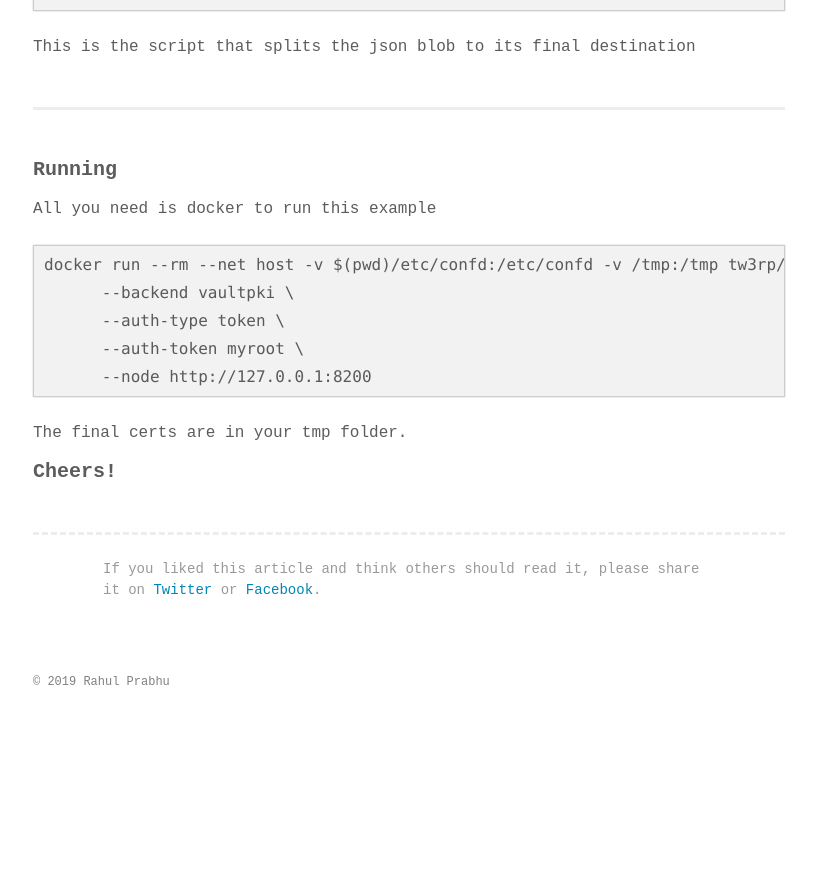
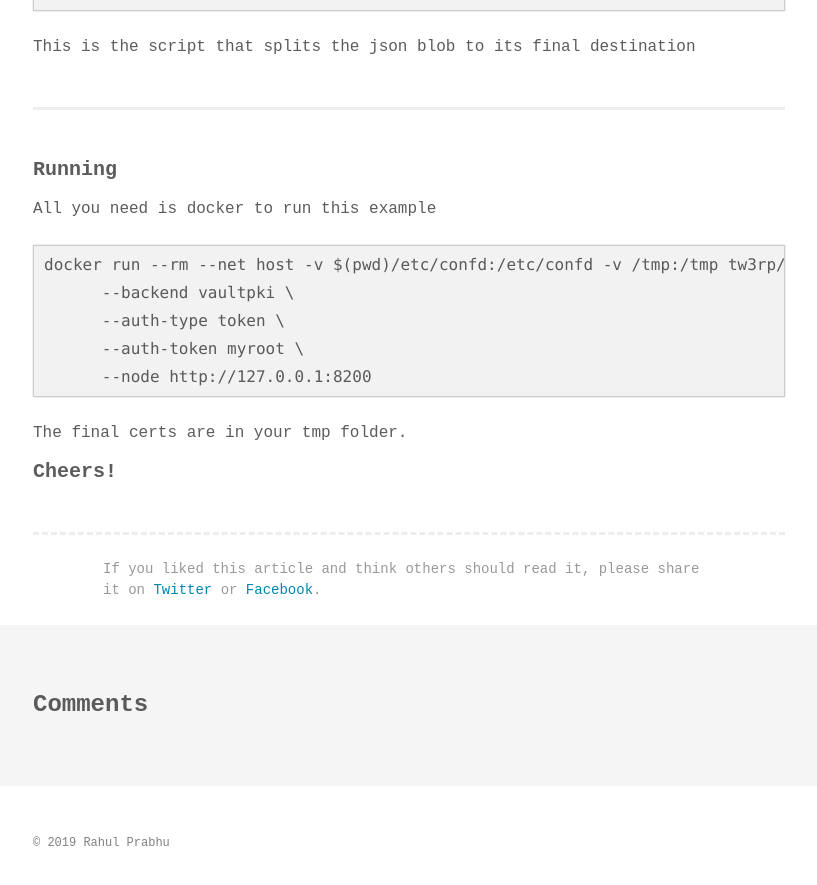
Before and after one commit to tw3rp/tw3rp.github.io, a Jekyll site: the page built from _posts/2019-03-16-vault-confd-automation.md, in a window 1280 px wide and 900 px high, scrolled down 3245 px. Shown: the top 885 px of the window, without its empty margins (231-1048 px from the left). Built offline with Jekyll 4.4.1, drawn with Linux system fonts in a browser that asks for light colours; some web fonts are replaced; comment, search, counter and statistics services are not loaded; before the commit the page ends 3984 px from its top, so only the background shows below that.

Commit message:
add disqus shortname

```diff
--- a/_config.yml
+++ b/_config.yml
@@ -9,8 +9,8 @@ cover         : "" # image uri like logo/cover image for site seo
 
 google_analytics  : UA-68675805-2
 twitter_username  : "tw3rp"
-comments_enabled  : false # if enabled (set to true), please provide your disqus_username
-disqus_shortname  : ""
+comments_enabled  : true # if enabled (set to true), please provide your disqus_username
+disqus_shortname  : "rprabhu-dev"
 postshare_enabled : true
 
 # Build settings
```
